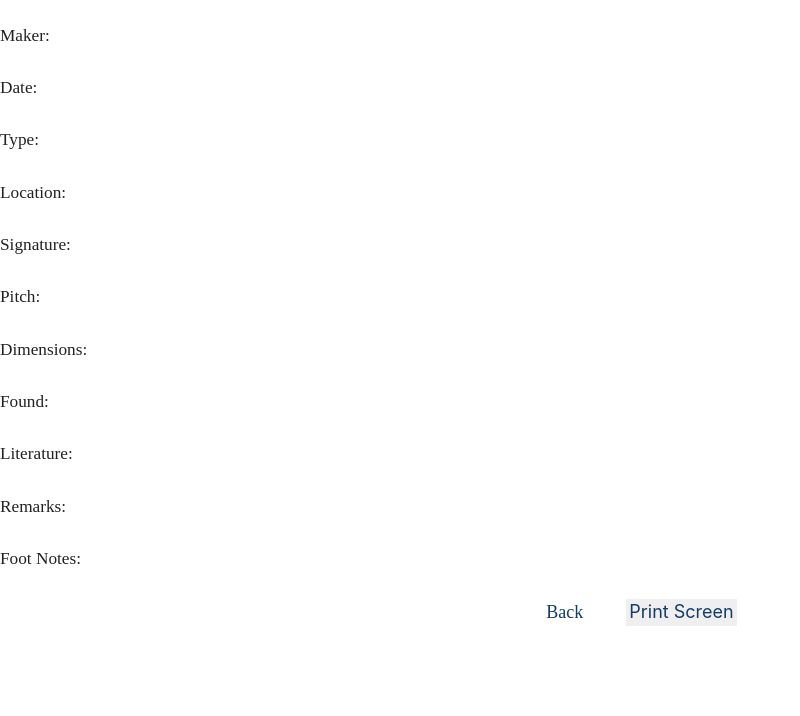
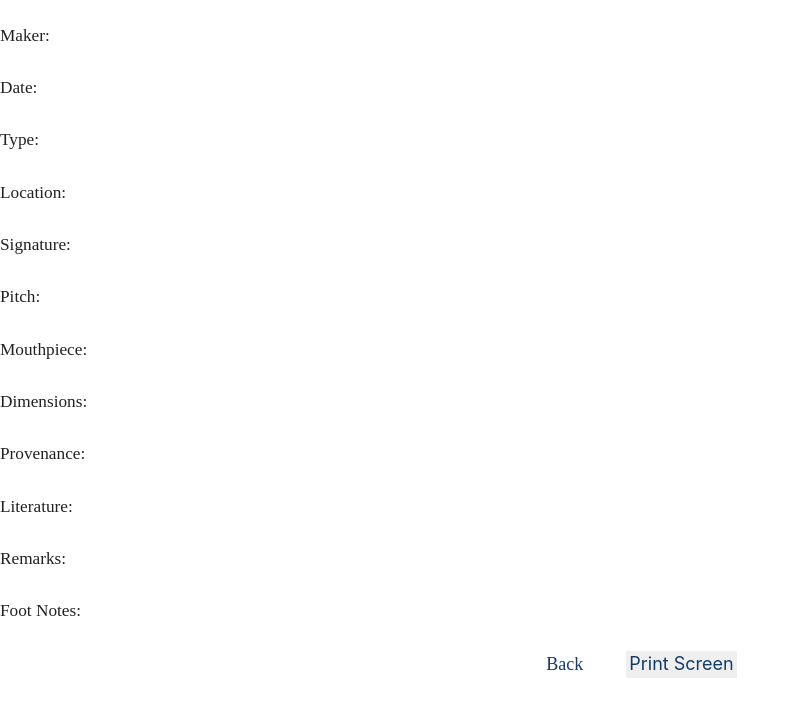
Before and after one commit to maximusunc/tromboneCollection, a React (Create React App) app in the folder client/: page /api/details/null in a window 1280 px wide. Shown: the top 716 px of the page, without its empty margins (0-800 px from the left). Built offline with nearby package versions, Linux system fonts and the light colour scheme; no server answers; a web font is replaced by a local one.

Commit message:
changed found to provenance and added mouthpiece field

```diff
--- a/client/src/components/tromboneDetail/tromboneDetail.js
+++ b/client/src/components/tromboneDetail/tromboneDetail.js
@@ -11,8 +11,9 @@ const Details = (props) =>
             <li className="detail"><h6>Location:</h6> {props.trombone.location}</li>
             <li className="detail"><h6>Signature:</h6> {props.trombone.signature}</li>
             <li className="detail"><h6>Pitch:</h6> {props.trombone.pitch}</li>
+            <li className="detail"><h6>Mouthpiece:</h6> {props.trombone.mouthpiece}</li>
             <li className="detail"><h6>Dimensions:</h6> {props.trombone.dimensions}</li>
-            <li className="detail"><h6>Found:</h6> {props.trombone.found}</li>
+            <li className="detail"><h6>Provenance:</h6> {props.trombone.provenance}</li>
             <li className="detail"><h6>Literature:</h6> {props.trombone.literature}</li>
             <li className="detail"><h6>Remarks:</h6> {props.trombone.remarks}</li>
             <li className="detail"><h6>Foot Notes:</h6> {props.trombone.footnotes}</li>
--- a/client/src/pages/create.js
+++ b/client/src/pages/create.js
@@ -13,8 +13,9 @@ class Create extends Component {
         location: "",
         signature: "",
         pitch: "",
+        mouthpiece: "",
         dimensions: "",
-        found: "",
+        provenance: "",
         literature: "",
         remarks: "",
         image: "",
@@ -48,6 +49,7 @@ class Create extends Component {
     };
 
     handleUpdate = (event) => {
+        console.log(event.target.name);
         const {name, value} = event.target;
         this.setState({[name]: value});
     };
@@ -125,10 +127,10 @@ class Create extends Component {
                             <div className="input-field col s4">
                                 <select name="type" className="browser-default" value={this.state.type || ""} onChange={this.handleUpdate}>
                                     <option value=""></option>
+                                    <option value="Soprano">Soprano</option>
                                     <option value="Alto">Alto</option>
                                     <option value="Tenor">Tenor</option>
                                     <option value="Bass">Bass</option>
-                                    <option value="Sackbut">Sackbut</option>
                                 </select>
                                 <label className="active">Type</label>
                             </div>
@@ -153,8 +155,12 @@ class Create extends Component {
                                 <label className="active" htmlFor="dimensions">Dimensions</label>
                             </div>
                             <div className="input-field col s4">
-                                <input id="found" name="found" type="text" className="active" value={this.state.found || ""} onChange={this.handleUpdate} />
-                                <label className="active" htmlFor="found">Found</label>
+                                <input id="provenance" name="provenance" type="text" className="active" value={this.state.provenance || ""} onChange={this.handleUpdate} />
+                                <label className="active" htmlFor="provenance">Provenance</label>
+                            </div>
+                            <div className="input-field col s4">
+                                <input id="mouthpiece" name="mouthpiece" type="text" className="active" value={this.state.mouthpiece || ""} onChange={this.handleUpdate} />
+                                <label className="active" htmlFor="mouthpiece">Mouthpiece</label>
                             </div>
                         </div>
                         <div className="row">
--- a/client/src/pages/details.js
+++ b/client/src/pages/details.js
@@ -12,8 +12,9 @@ class Details extends Component {
         location: "",
         signature: "",
         pitch: "",
+        mouthpiece: "",
         dimensions: "",
-        found: "",
+        provenance: "",
         literature: "",
         remarks: "",
         image:"",
@@ -29,8 +30,9 @@ class Details extends Component {
                 location: res.data.location,
                 signature: res.data.signature,
                 pitch: res.data.pitch,
+                mouthpiece: res.data.mouthpiece,
                 dimensions: res.data.dimensions,
-                found: res.data.found,
+                provenance: res.data.provenance,
                 literature: res.data.literature,
                 remarks: res.data.remarks,
                 image: res.data.image,
--- a/client/src/pages/minDetails.js
+++ b/client/src/pages/minDetails.js
@@ -11,8 +11,9 @@ class Details extends Component {
         location: "",
         signature: "",
         pitch: "",
+        mouthpiece: "",
         dimensions: "",
-        found: "",
+        provenance: "",
         literature: "",
         remarks: "",
         footnotes:""
@@ -27,8 +28,9 @@ class Details extends Component {
                 location: res.data.location,
                 signature: res.data.signature,
                 pitch: res.data.pitch,
+                mouthpiece: res.data.mouthpiece,
                 dimensions: res.data.dimensions,
-                found: res.data.found,
+                provenance: res.data.provenance,
                 literature: res.data.literature,
                 remarks: res.data.remarks,
                 footnotes: res.data.footnotes,
@@ -57,8 +59,9 @@ class Details extends Component {
                         <li className="detail"><h6>Location:</h6> {this.state.location}</li>
                         <li className="detail"><h6>Signature:</h6> {this.state.signature}</li>
                         <li className="detail"><h6>Pitch:</h6> {this.state.pitch}</li>
+                        <li className="detail"><h6>Mouthpiece:</h6> {this.state.mouthpiece}</li>
                         <li className="detail"><h6>Dimensions:</h6> {this.state.dimensions}</li>
-                        <li className="detail"><h6>Found:</h6> {this.state.found}</li>
+                        <li className="detail"><h6>Provenance:</h6> {this.state.provenance}</li>
                         <li className="detail"><h6>Literature:</h6> {this.state.literature}</li>
                         <li className="detail"><h6>Remarks:</h6> {this.state.remarks}</li>
                         <li className="detail"><h6>Foot Notes:</h6> {this.state.footnotes}</li>
--- a/client/src/pages/update.js
+++ b/client/src/pages/update.js
@@ -12,8 +12,9 @@ class Update extends Component {
         location: "",
         signature: "",
         pitch: "",
+        mouthpiece: "",
         dimensions: "",
-        found: "",
+        provenance: "",
         literature: "",
         remarks: "",
         image: "",
@@ -35,8 +36,9 @@ class Update extends Component {
                 location: res.data.location,
                 signature: res.data.signature,
                 pitch: res.data.pitch,
+                mouthpiece: res.data.mouthpiece,
                 dimensions: res.data.dimensions,
-                found: res.data.found,
+                provenance: res.data.provenance,
                 literature: res.data.literature,
                 remarks: res.data.remarks,
                 image: res.data.image,
@@ -167,7 +169,7 @@ class Update extends Component {
                     signature={this.state.signature}
                     pitch={this.state.pitch}
                     dimensions={this.state.dimensions}
-                    found={this.state.found}
+                    provenance={this.state.provenance}
                     literature={this.state.literature}
                     remarks={this.state.remarks}
                     onChange={this.handleUpdate}
@@ -219,8 +221,12 @@ class Update extends Component {
                                 <label className="active" htmlFor="dimensions">Dimensions</label>
                             </div>
                             <div className="input-field col s4">
-                                <input id="found" name="found" type="text" className="active" value={this.state.found || ""} onChange={this.handleUpdate} />
-                                <label className="active" htmlFor="found">Found</label>
+                                <input id="provenance" name="provenance" type="text" className="active" value={this.state.provenance || ""} onChange={this.handleUpdate} />
+                                <label className="active" htmlFor="provenance">Provenance</label>
+                            </div>
+                            <div className="input-field col s4">
+                                <input id="mouthpiece" name="mouthpiece" type="text" className="active" value={this.state.mouthpiece || ""} onChange={this.handleUpdate} />
+                                <label className="active" htmlFor="mouthpiece">Mouthpiece</label>
                             </div>
                         </div>
                         <div className="row">
```
Also changed, not shown: 1 other file (tests, documents, lock files or other folders).
